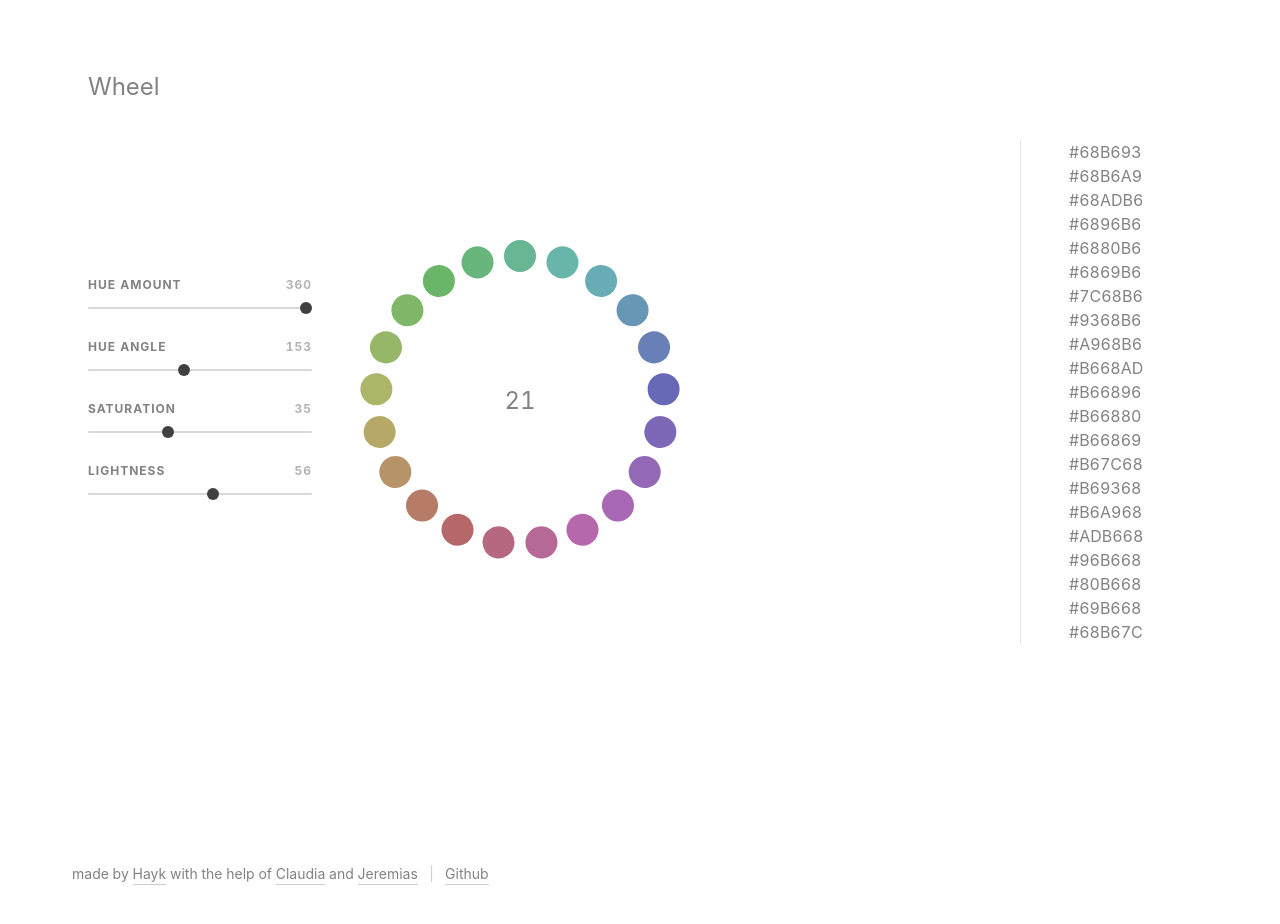
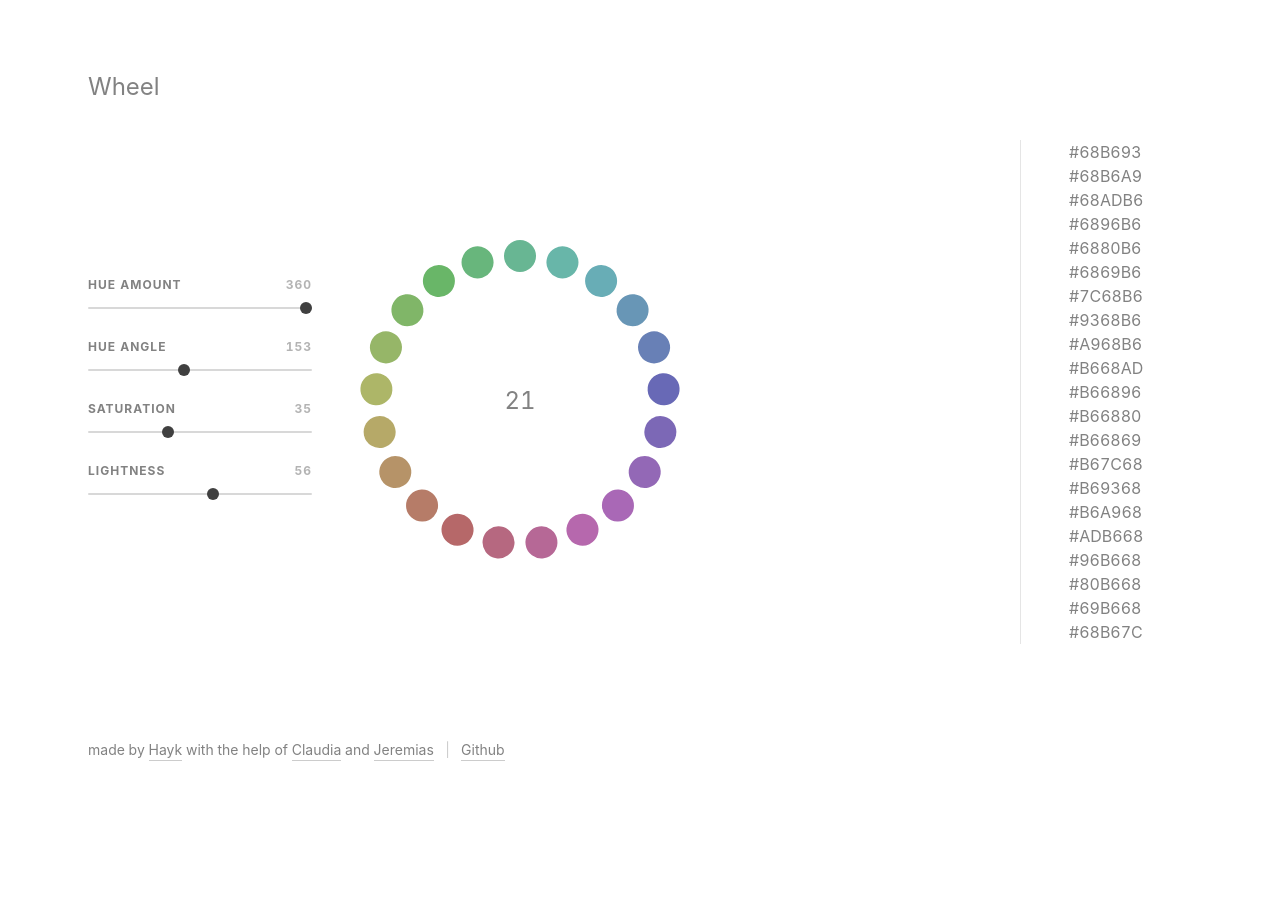
Before and after one commit to hihayk/wheel, a React (Create React App) app: page / in a window 1280 px wide. Shown: the top 924 px of the page. After the commit the page ends 800 px from the top, so only its background shows below. Built offline with nearby package versions, Linux system fonts and the light colour scheme.

Commit message:
add analytics and fixes

```diff
--- a/public/index.html
+++ b/public/index.html
@@ -2,7 +2,6 @@
 <html lang="en">
   <head>
     <meta charset="utf-8">
-    <meta name="theme-color" content="#000000">
     <!--
       manifest.json provides metadata used when your web app is added to the
       homescreen on Android. See https://developers.google.com/web/fundamentals/engage-and-retain/web-app-manifest/
@@ -18,7 +17,18 @@
       work correctly both with client-side routing and a non-root public URL.
       Learn how to configure a non-root public URL by running `npm run build`.
     -->
-    <title>React App</title>
+    <title>Wheel</title>
+
+    <!-- Global site tag (gtag.js) - Google Analytics -->
+    <script async src="https://www.googletagmanager.com/gtag/js?id=UA-122664652-1"></script>
+    <script>
+      window.dataLayer = window.dataLayer || [];
+      function gtag(){dataLayer.push(arguments);}
+      gtag('js', new Date());
+
+      gtag('config', 'UA-122664652-1');
+    </script>
+
   </head>
   <body>
     <noscript>
--- a/src/App.js
+++ b/src/App.js
@@ -59,7 +59,9 @@
 `
 
 const Footer = styled.div`
-  padding: 64px 72px;
+  position: absolute;
+  bottom: 40px;
+  left: 88px;
   font-size: 14px;
   line-height: 20px;
 
```
Also changed, not shown: 1 other file (tests, documents, lock files or other folders).
